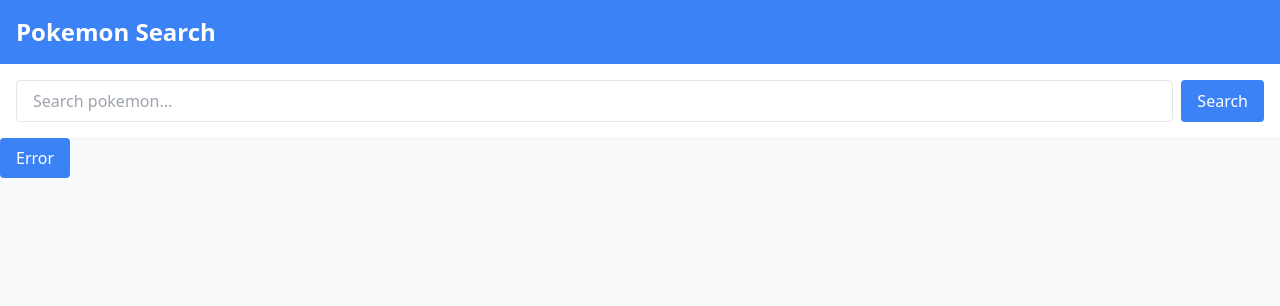
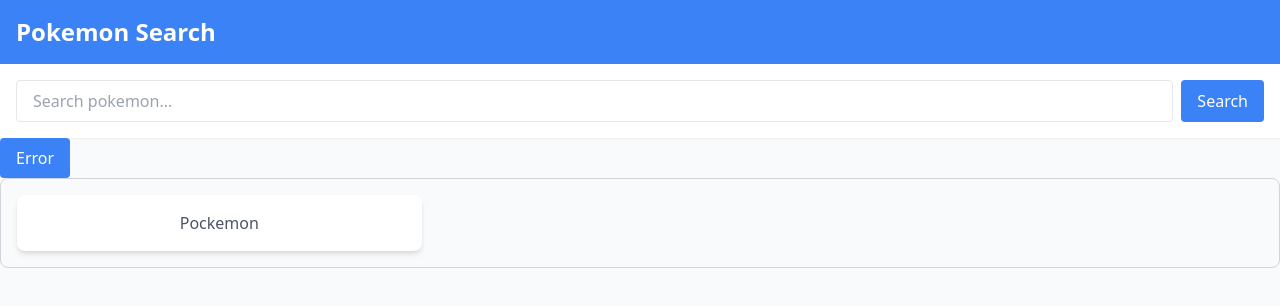
Before and after one commit to lana-tsiv/search-app, a React (Vite) app in the folder search-app/: page / in a window 1280 px wide. Shown: the top 306 px of the page. Built offline with nearby package versions, Linux system fonts and the light colour scheme.

Commit message:
feat: add Card && CardList components

```diff
--- a/search-app/src/components/Card.tsx
+++ b/search-app/src/components/Card.tsx
@@ -0,0 +1,11 @@
+import { Component, ReactNode } from 'react';
+
+export class Card extends Component {
+  public render(): ReactNode {
+    return (
+      <div className="bg-white rounded-lg shadow-md p-4">
+        <p className="text-gray-600 text-center">Pockemon</p>
+      </div>
+    );
+  }
+}
--- a/search-app/src/components/CardList.tsx
+++ b/search-app/src/components/CardList.tsx
@@ -0,0 +1,13 @@
+import { Component, ReactNode } from 'react';
+
+import { Card } from './Card';
+
+export class CardList extends Component {
+  public render(): ReactNode {
+    return (
+      <div className="grid grid-cols-1 md:grid-cols-2 lg:grid-cols-3 gap-4 p-4 border border-gray-300 rounded-lg">
+        <Card />
+      </div>
+    );
+  }
+}
--- a/search-app/src/components/Main.tsx
+++ b/search-app/src/components/Main.tsx
@@ -2,7 +2,7 @@
 
 import { Search } from './Search';
 import { ErrorButton } from './ErrorButton';
-// import { CardList } from './CardList';
+import { CardList } from './CardList';
 
 export class Main extends Component {
   private handleSearch = (query: string) => {
@@ -14,7 +14,7 @@
       <main className="container mx-auto">
         <Search onSearch={this.handleSearch} />
         <ErrorButton />
-        {/* <CardList /> */}
+        <CardList />
       </main>
     );
   }
```
